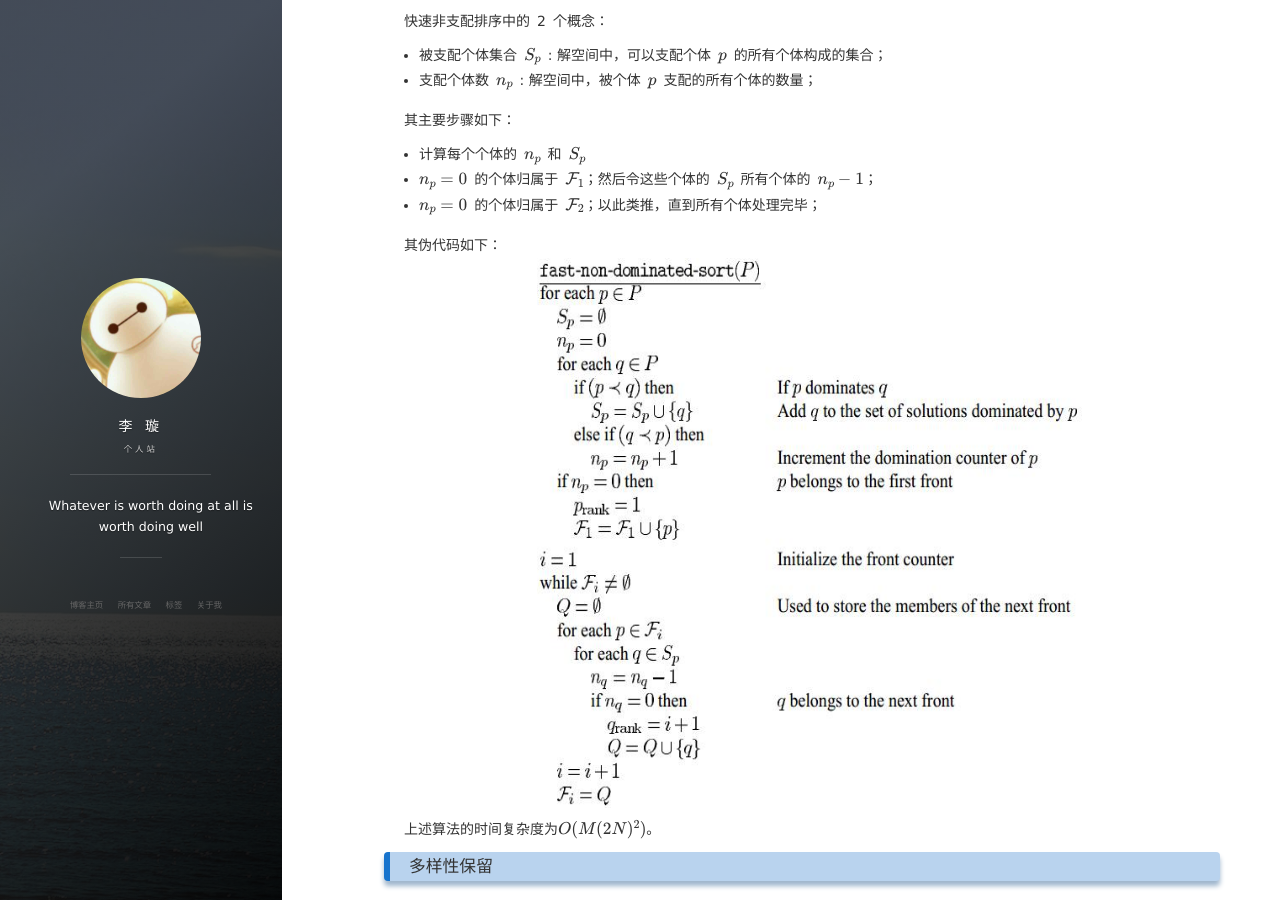
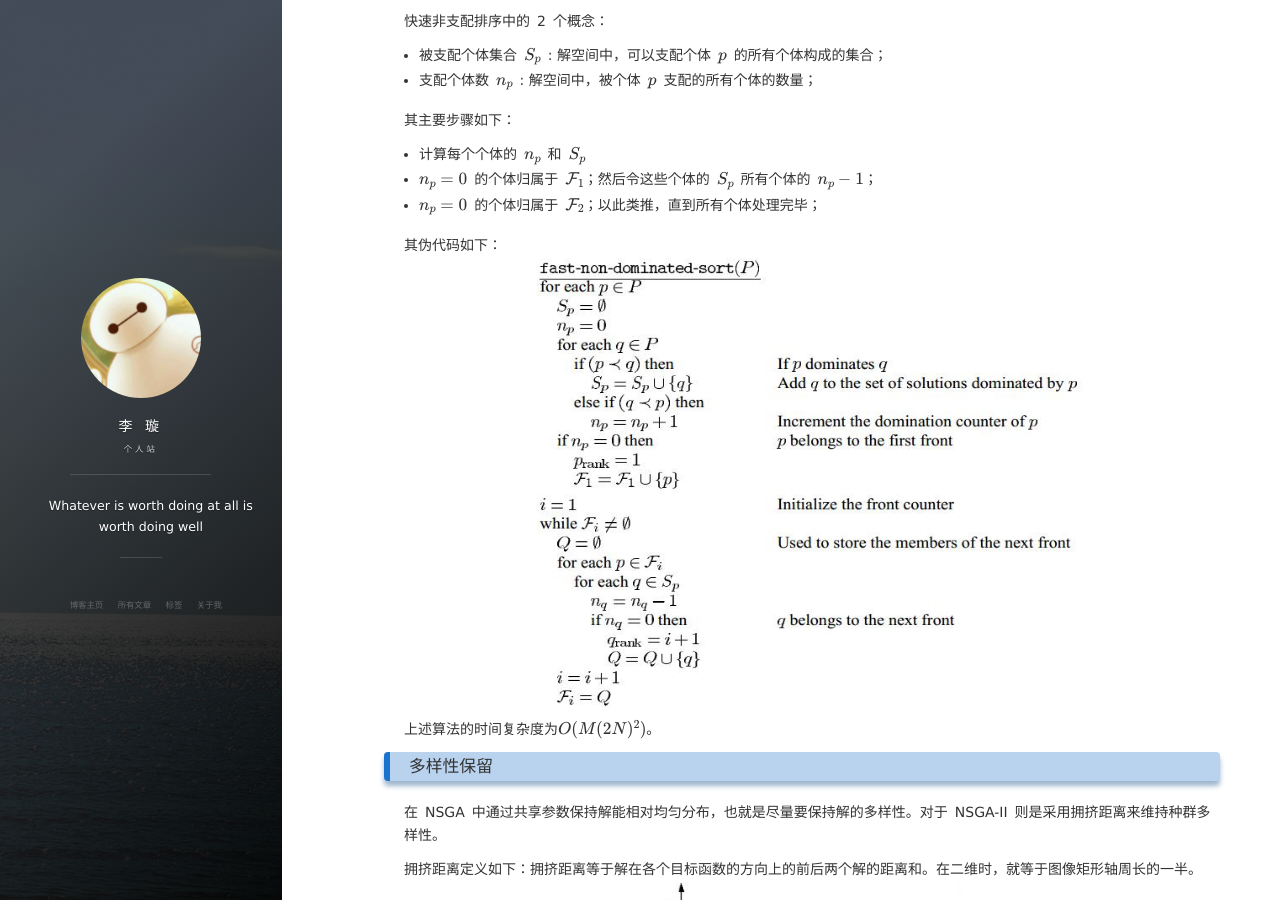
Before and after one commit to leexuan/leexuan.github.io, a Jekyll site: the page built from _posts/2014-04-08-NSGA-II Algorithm.md, in a window 1280 px wide and 900 px high, scrolled down 1423 px. Built offline with Jekyll 4.4.1, drawn with Linux system fonts in a browser that asks for light colours; nearby versions of some CDN libraries; Markdown is read by kramdown in place of the engine named in the settings; formulas are drawn with MathJax 3; comment, search, counter and statistics services are not loaded.

Commit message:
Modified.

```diff
--- a/_posts/2014-04-08-NSGA-II Algorithm.md
+++ b/_posts/2014-04-08-NSGA-II Algorithm.md
@@ -58,7 +58,7 @@ NSGA-II&ensp;主循环流程与一般的&ensp;GA&ensp;类似，在构建后代
 * $$n_p=0$$&ensp;的个体归属于&ensp;$$\mathcal{F}_2$$；以此类推，直到所有个体处理完毕；
 
 其伪代码如下：
-![](/images/posts/2014-04-08-NSGA-II Algorithm/FastNondominatedSort.jpg){:height="550px" width="550px"}
+![](/images/posts/2014-04-08-NSGA-II Algorithm/FastNondominatedSort.jpg){:height="450px" width="550px"}
 
 上述算法的时间复杂度为$$O(M(2N)^2)$$。
 
```
